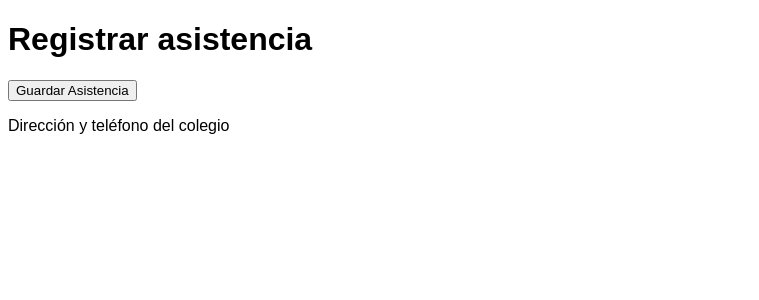
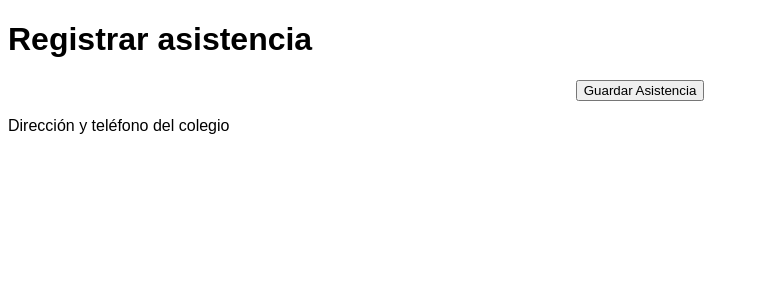
Before and after one commit to r-d-m-d/POO, a Flask app: template u5/practico/templates/registrar-asistencia.html in a window 1280 px wide. Shown: the part 136-436 px from the top of the page, without its empty margins (0-759 px from the left). Run offline with Flask 3, Linux system fonts and the light colour scheme; the template is opened without the code that fills it, so the values that code supplies are empty.

Commit message:
Agrego estilos a los formularios

```diff
--- a/u5/practico/static/css/estilos.css
+++ b/u5/practico/static/css/estilos.css
@@ -1,5 +1,6 @@
 body {
     font-family: Arial, Helvetica, sans-serif;
+
 }
 header {
 }
@@ -35,3 +36,14 @@ form label{
     justify-content: space-evenly;
 
 }
+
+.flex-column{
+    display: flex;
+    flex-direction: column;
+
+}
+#registrar-asistencia{
+    display: flex;
+    flex-direction: column;
+    align-self: center;
+}
```
